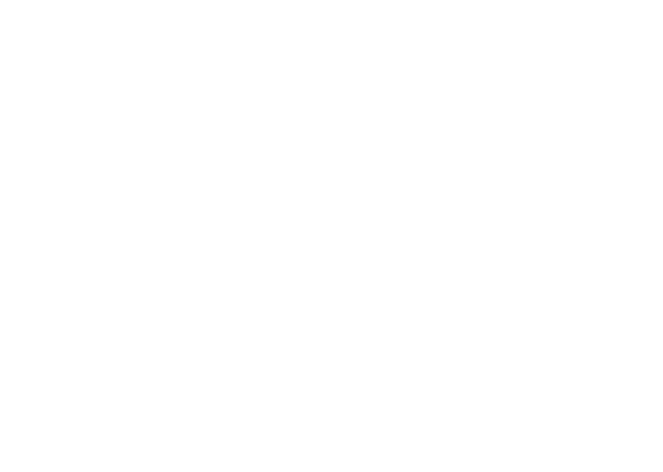
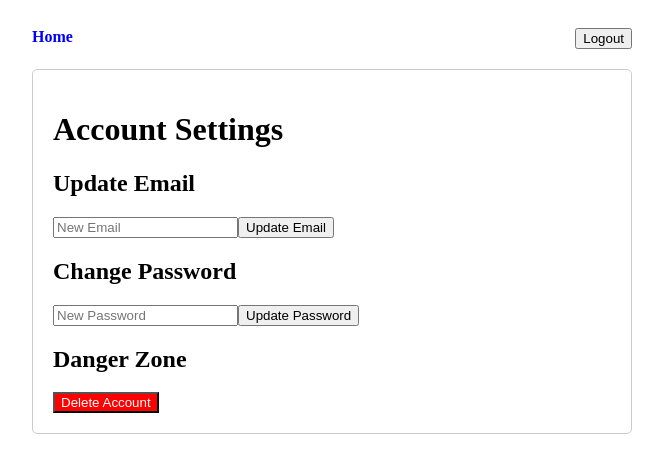
Before and after one commit to MattoYuzuru/todo_fastapi, a Vue app in the folder frontend/: page /users/me in a window 1280 px wide. Shown: the top 472 px of the page, without its empty margins (308-971 px from the left). Built offline with nearby package versions, Linux system fonts and the light colour scheme; no server answers; the HTML template or start-up script is replaced by a standard one.

Commit message:
User Account management

```diff
--- /dev/null
+++ b/frontend/src/components/UserAccount.vue
@@ -0,0 +1,135 @@
+<template>
+  <div class="container">
+    <nav class="nav-bar">
+      <router-link to="/">Home</router-link>
+      <button @click="logout">Logout</button>
+    </nav>
+
+    <div class="account-section">
+      <h1>Account Settings</h1>
+      <div v-if="user">
+        <p><strong>Username:</strong> {{ user.username }}</p>
+        <p><strong>Email:</strong> {{ user.email }}</p>
+        <p><strong>Current Streak:</strong> {{ user.current_streak }}</p>
+        <p><strong>Longest Streak:</strong> {{ user.longest_streak }}</p>
+        <p><strong>Pomodoro Sessions:</strong> {{ user.pomodoro_sessions }}</p>
+        <p><strong>Tasks Completed:</strong> {{ user.tasks_completed }}</p>
+      </div>
+
+      <h2>Update Email</h2>
+      <input v-model="email" type="email" placeholder="New Email" />
+      <button @click="updateEmail">Update Email</button>
+
+      <h2>Change Password</h2>
+      <input v-model="password" type="password" placeholder="New Password" />
+      <button @click="updatePassword">Update Password</button>
+
+      <h2>Danger Zone</h2>
+      <button class="delete-button" @click="showDeletePopup = true">Delete Account</button>
+    </div>
+
+    <div v-if="showDeletePopup" class="popup">
+      <p>Are you sure you want to delete your account? This action is irreversible.</p>
+      <button @click="deleteAccount">Yes, Delete</button>
+      <button @click="showDeletePopup = false">Cancel</button>
+    </div>
+  </div>
+</template>
+
+<script>
+import axios from 'axios';
+
+export default {
+  data() {
+    return {
+      user: null,
+      email: '',
+      password: '',
+      showDeletePopup: false,
+    };
+  },
+  async mounted() {
+    await this.fetchUserData();
+  },
+  methods: {
+    async fetchUserData() {
+      try {
+        const response = await axios.get('http://localhost:8000/users/me/', {
+          headers: { Authorization: `Bearer ${localStorage.getItem('token')}` }
+        });
+        this.user = response.data;
+      } catch (error) {
+        console.error('Error fetching user data:', error);
+      }
+    },
+    async updateEmail() {
+      try {
+        await axios.put(`http://localhost:8000/users/${this.user.id}`, { email: this.email }, {
+          headers: { Authorization: `Bearer ${localStorage.getItem('token')}` }
+        });
+        alert('Email updated successfully');
+        await this.fetchUserData();
+      } catch (error) {
+        console.error('Error updating email:', error);
+      }
+    },
+    async updatePassword() {
+      try {
+        await axios.put(`http://localhost:8000/users/${this.user.id}`, { password: this.password }, {
+          headers: { Authorization: `Bearer ${localStorage.getItem('token')}` }
+        });
+        alert('Password updated successfully');
+      } catch (error) {
+        console.error('Error updating password:', error);
+      }
+    },
+    async deleteAccount() {
+      try {
+        await axios.delete(`http://localhost:8000/users/${this.user.id}`, {
+          headers: { Authorization: `Bearer ${localStorage.getItem('token')}` }
+        });
+        localStorage.removeItem('token');
+        this.$router.push('/');
+      } catch (error) {
+        console.error('Error deleting account:', error);
+      }
+    },
+    logout() {
+      localStorage.removeItem('token');
+      this.$router.push('/login');
+    }
+  }
+};
+</script>
+
+<style>
+.container {
+  max-width: 600px;
+  margin: auto;
+  padding: 20px;
+}
+.nav-bar {
+  display: flex;
+  justify-content: space-between;
+  margin-bottom: 20px;
+}
+.account-section {
+  border: 1px solid #ccc;
+  padding: 20px;
+  border-radius: 5px;
+}
+.delete-button {
+  background-color: red;
+  color: white;
+}
+.popup {
+  position: fixed;
+  top: 50%;
+  left: 50%;
+  transform: translate(-50%, -50%);
+  background: white;
+  padding: 20px;
+  border: 1px solid #ccc;
+  box-shadow: 0px 0px 10px #ccc;
+}
+</style>
--- a/frontend/src/router/index.js
+++ b/frontend/src/router/index.js
@@ -2,10 +2,11 @@
 import Router from 'vue-router';
 import UserRegister from '../components/UserRegister.vue';
 import UserLogin from '../components/UserLogin.vue';
+import UserAccount from "../components/UserAccount.vue";
 import HomePage from '../components/HomePage.vue';
 import TodoDetails from '../components/TodoDetails.vue';
-import TodoList from "@/components/TodoList.vue";
-import AddTodo from "@/components/AddTodo.vue";
+import TodoList from "../components/TodoList.vue";
+import AddTodo from "../components/AddTodo.vue";
 
 Vue.use(Router);
 
@@ -41,6 +42,12 @@
         name: 'TodoDetails',
         component: TodoDetails,
         props: true
+    },
+    {
+        path: '/users/me/',
+        name: 'UserAccount',
+        component: UserAccount,
+        props: true
     }
 ];
 
```
